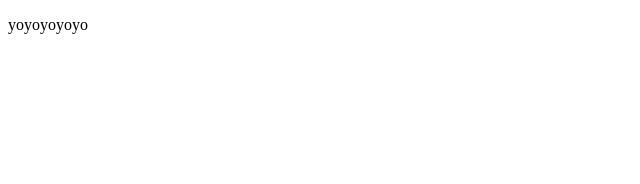
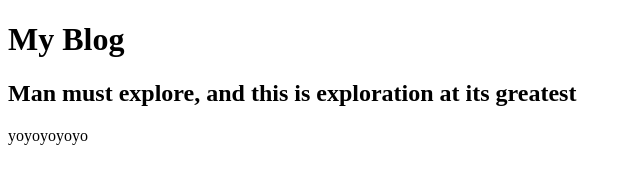
Before and after one commit to erica0126/erica0126.github.io, a plain HTML site: page index.html in a window 1280 px wide. Shown: the whole page, without its empty margins (0-640 px from the left). Drawn offline with Linux system fonts and the light colour scheme.

Commit message:
Update index.html

```diff
--- a/index.html
+++ b/index.html
@@ -1,9 +1,11 @@
 <!DOCTYPE html>
 <html>
   <head>
-    <title>My test page</title>
+    <meta charset="utf-8">
   </head>
   <body>
+    <h1>My Blog</h1>
+    <h2>Man must explore, and this is exploration at its greatest</h2>
     <p>yoyoyoyoyo</p>
   </body>
 </html>
```
